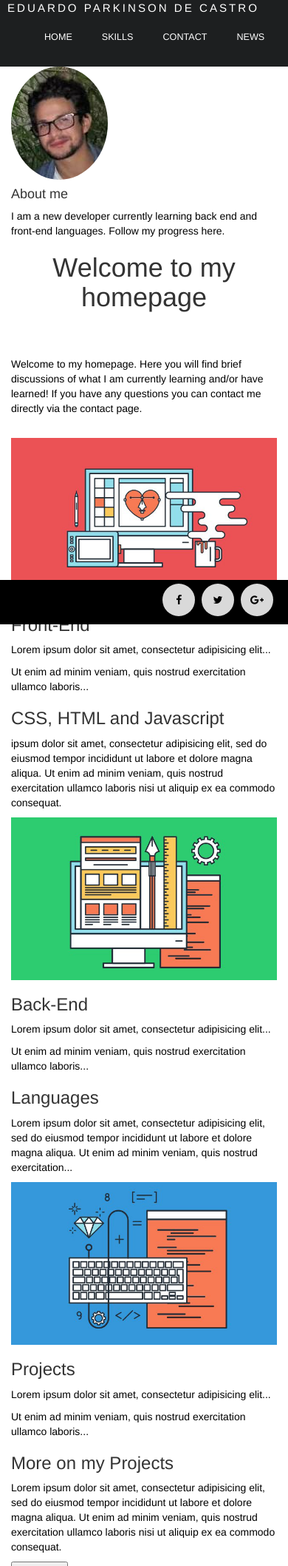
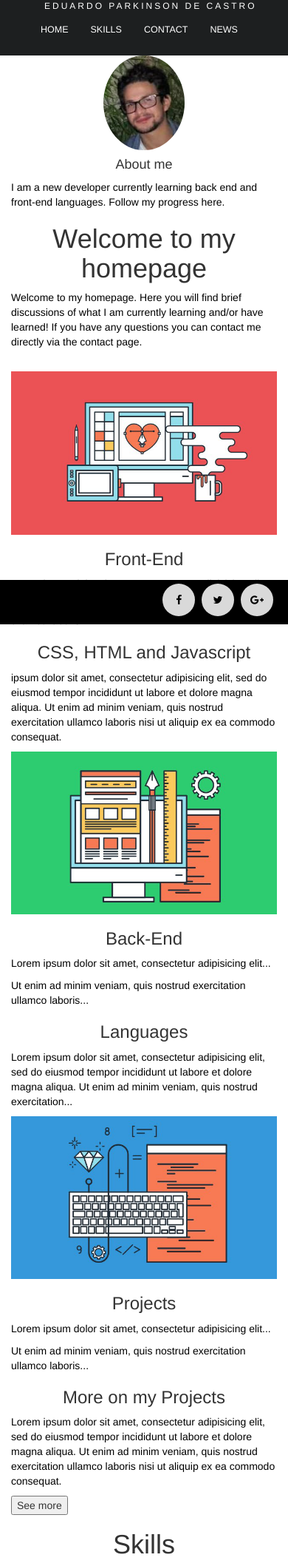
Before and after one commit to puzzle91/Web-Interface-College-Project, a PHP site: page / in a window 390 px wide. Shown: the top 2117 px of the page at 74% size. Run offline with PHP 8.4, Linux system fonts and the light colour scheme; some libraries are stand-ins or nearby versions.

Commit message:
compacted HTML and CSS, changed CSS so that image/h3-h6 text scales for mobile device added some python to try and get sendgrid to work

```diff
--- a/home.html
+++ b/home.html
@@ -27,9 +27,10 @@
 
 
 
-<header class="site-header">
 
-    <a href="home.html" img src="media/logo.psd" alt="" class="logo">Eduardo Parkinson de Castro</a>
+      <header class="site-header">
+
+    <a href="home.html" alt="" class="logo">Eduardo Parkinson de Castro</a>
 
     <nav class="site-nav">
       <ul>
@@ -42,8 +43,8 @@
 
 
 
+      </header>
 
-</header>
 
 <div class="container">
     <div class="row">
@@ -55,7 +56,7 @@
     </div>
 
     <div class="col-sm-2">
-    <h4>About me</h4>
+    <h4 class="aboutme">About me</h4>
     <p> I am a new developer currently learning back end and front-end languages. Follow my progress here.</p>
     </div>
 
--- a/index.css
+++ b/index.css
@@ -54,22 +54,11 @@ display:none;
 }
 
 
-h6{
+p,h6,h3,h4{
   color:black;
 }
 
-h3 {
-  color:black;
-}
 
-h4 {
-  color:black;
-
-}
-
-p {
-  color:black;
-}
 
 #myself {
   border-radius:  50%;
@@ -93,98 +82,16 @@ img { max-width: 100%;
  }
 
 
-
-
-@media only screen and (max-width:750px): {
+@media only screen and (max-width:700px) {
   .img-circular{
-    padding-left: 250px;
-    padding-right: 250px;
+   flex-wrap:flex;
+   padding-left:125px;
+   padding-right: 125px;
 
   }
 
-  h1 {
+  h1,h3,h4 {
     text-align: center;
   }
+
 }
-
-
-
-@media (min-device-width:500px) {
-    img[data-src-400px] {
-        content: attr(data-src-400px, url);
-        align-content: center;
-    }
-    h1 {
-      text-align: center;
-    }
-}
-
-@media (min-device-width:600px) {
-    img[data-src-600px] {
-        content: attr(data-src-600px, url);
-    }
-
-    h1{
-      text-align: center;
-    }
-}
-
-@media (min-device-width:100px) {
-    h1{
-      text-align: center;
-    }
-
-  }
-
-
-@media (min-device-width:800px) {
-    #myself{
-      align-content: center;
-
-    }
-
-    img[data-src-800px] {
-        content: attr(data-src-800px, url);
-    }
-}
-
-@media (min-device-width:600px) {
-    #myself{
-      align-content: center;
-
-    }
-
-
-@media (min-width: 768px) {
-    h1 {
-        font-size: 48px;
-        text-align: center;
-    }
-
-    h2 {
-        font-size: 32px;
-    }
-}
-
-
-h1 {
-    font-family: 'Pontano Sans';
-    color:black;
-    padding-bottom: 50px;
-    margin:0;
-    margin-bottom:8px;
-    margin-top:8px;
-    text-align: center;
-}
-
-h2 {
-    font-family: 'Pontano Sans';
-    color:black;
-    padding:0;
-    margin:0;
-    margin-top:16px;
-}
-
-h3 {
-  color:black;
-}
--- a/navbar.css
+++ b/navbar.css
@@ -11,7 +11,8 @@ body {
   color: #fff;
   display: flex;
   align-items: center;
-  font-size: 0.9em;
+  font-size: 0.7em;
+  position:static;
 }
 
 /*changed*/
@@ -26,6 +27,7 @@ body {
 
 }
 
+/*changed*/
 .site-nav ul {
   list-style: none;
   display: flex;
@@ -36,8 +38,10 @@ body {
   text-transform: uppercase;
   text-decoration: none;
   color: #fff;
-  padding: 20px;
+  padding: 15px;
   display: inline-block;
+  padding-left: 15px;
+  font-size:1.25rem;
 }
 
 .site-nav .active a {
@@ -51,10 +55,16 @@ body {
   background: rgba(52,52,54,0.6);
 }
 
-
+/*changed*/
 @media (max-width: 600px) {
   .site-header {
     flex-wrap: wrap;
+  }
+
+
+  .logo {
+    font-size: 1.2rem;
+    padding-left: 5rem;
   }
 
   .site-nav {
@@ -62,4 +72,12 @@ body {
     width: 100%;
     background:#1D1F20;
   }
+
+  .site-nav ul {
+    list-style: none;
+    display: flex;
+
+
+  }
+
 }
```
Also changed, not shown: 2 other files.
